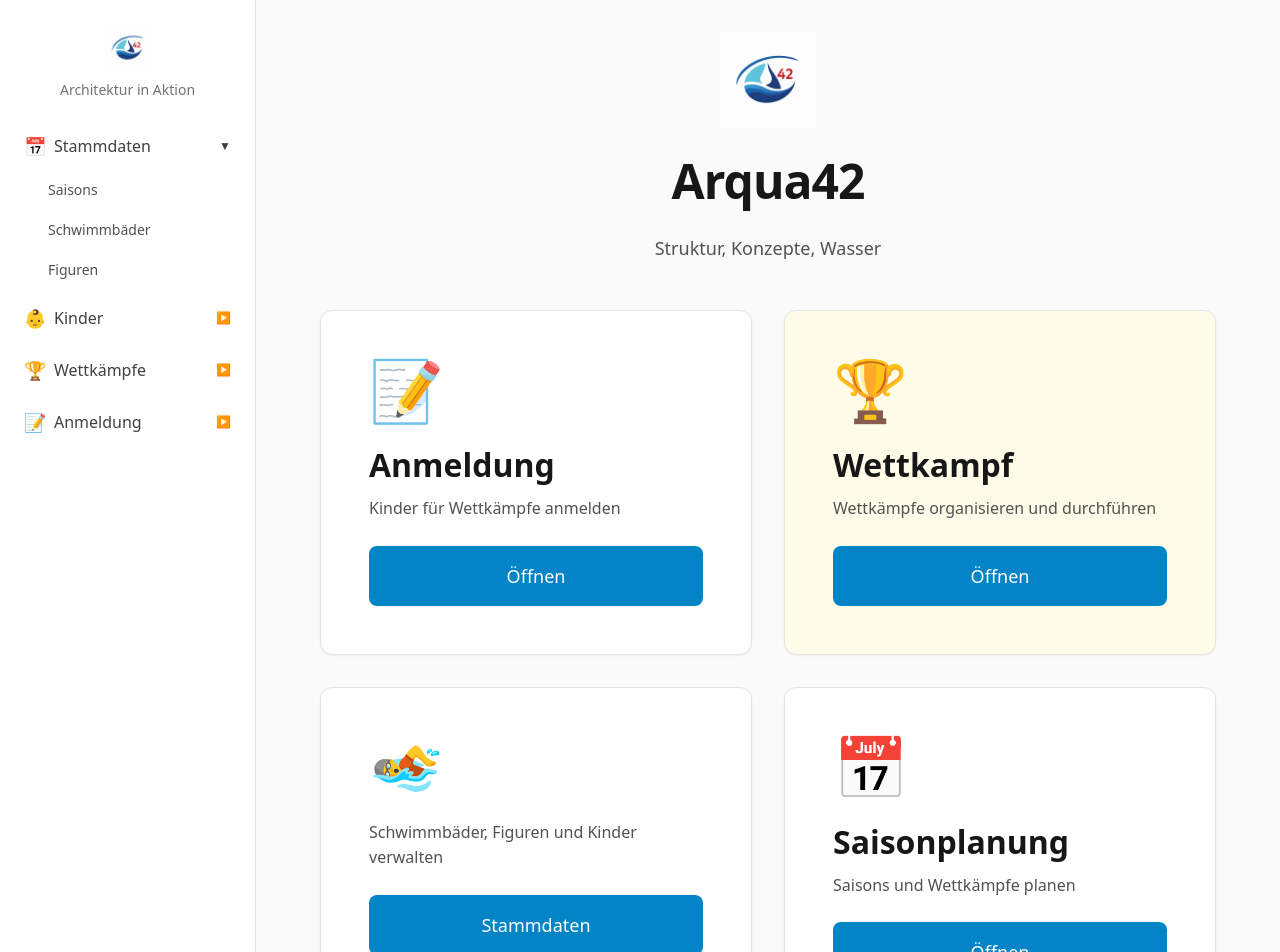
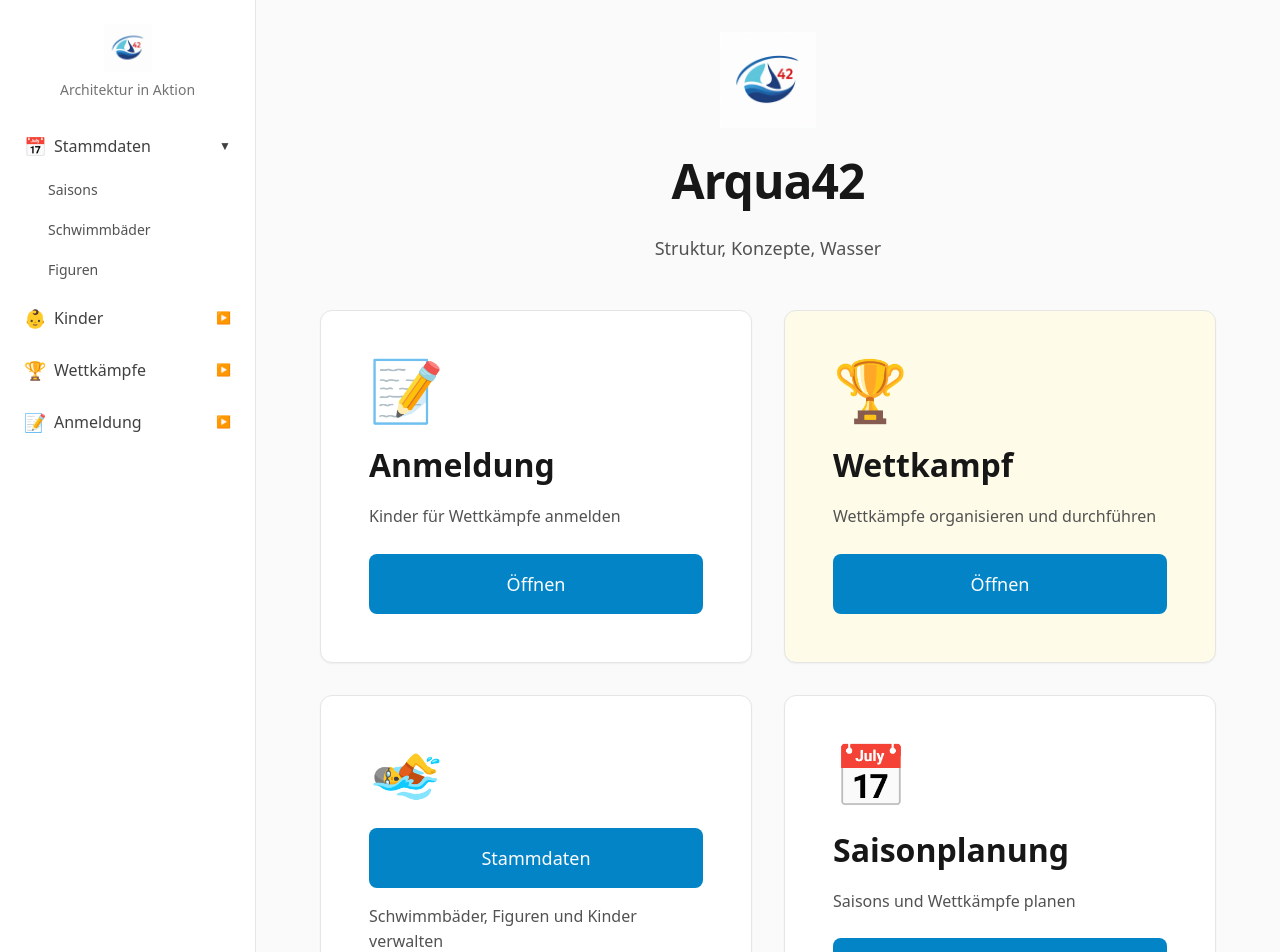
Before and after one commit to gernotstarke/aquarius, a React (Vite) app in the folder frontend/: page / in a window 1280 px wide. Shown: the top 952 px of the page. Built offline with nearby package versions, Linux system fonts and the light colour scheme.

Commit message:
style(ui): move Stammdaten button to replace the heading in dashboard card

```diff
--- a/frontend/src/pages/Home.tsx
+++ b/frontend/src/pages/Home.tsx
@@ -58,20 +58,26 @@ const Home: React.FC = () => {
 
         {/* Main Sections Grid */}
         <div className="grid grid-cols-1 md:grid-cols-2 gap-8 max-w-4xl mx-auto">
-          {mainSections.map((section) => (
+          {mainSections.map((section: any) => (
             <Link key={section.path} to={section.path}>
               <Card className={`h-full transition-all duration-200 ${section.color}`}>
                 <div className="space-y-6 p-4">
                   <div className="text-6xl">{section.icon}</div>
-                  <div className="space-y-2">
-                    {!section.hideTitle && (
+                  <div className="space-y-4">
+                    {section.hideTitle ? (
+                      <Button size="lg" className="w-full">
+                        {section.buttonText}
+                      </Button>
+                    ) : (
                       <h2 className="text-h2 font-bold text-neutral-900">{section.name}</h2>
                     )}
                     <p className="text-body text-neutral-600">{section.description}</p>
                   </div>
-                  <Button size="lg" className="w-full">
-                    {section.buttonText || 'Öffnen'}
-                  </Button>
+                  {!section.hideTitle && (
+                    <Button size="lg" className="w-full">
+                      Öffnen
+                    </Button>
+                  )}
                 </div>
               </Card>
             </Link>
```
